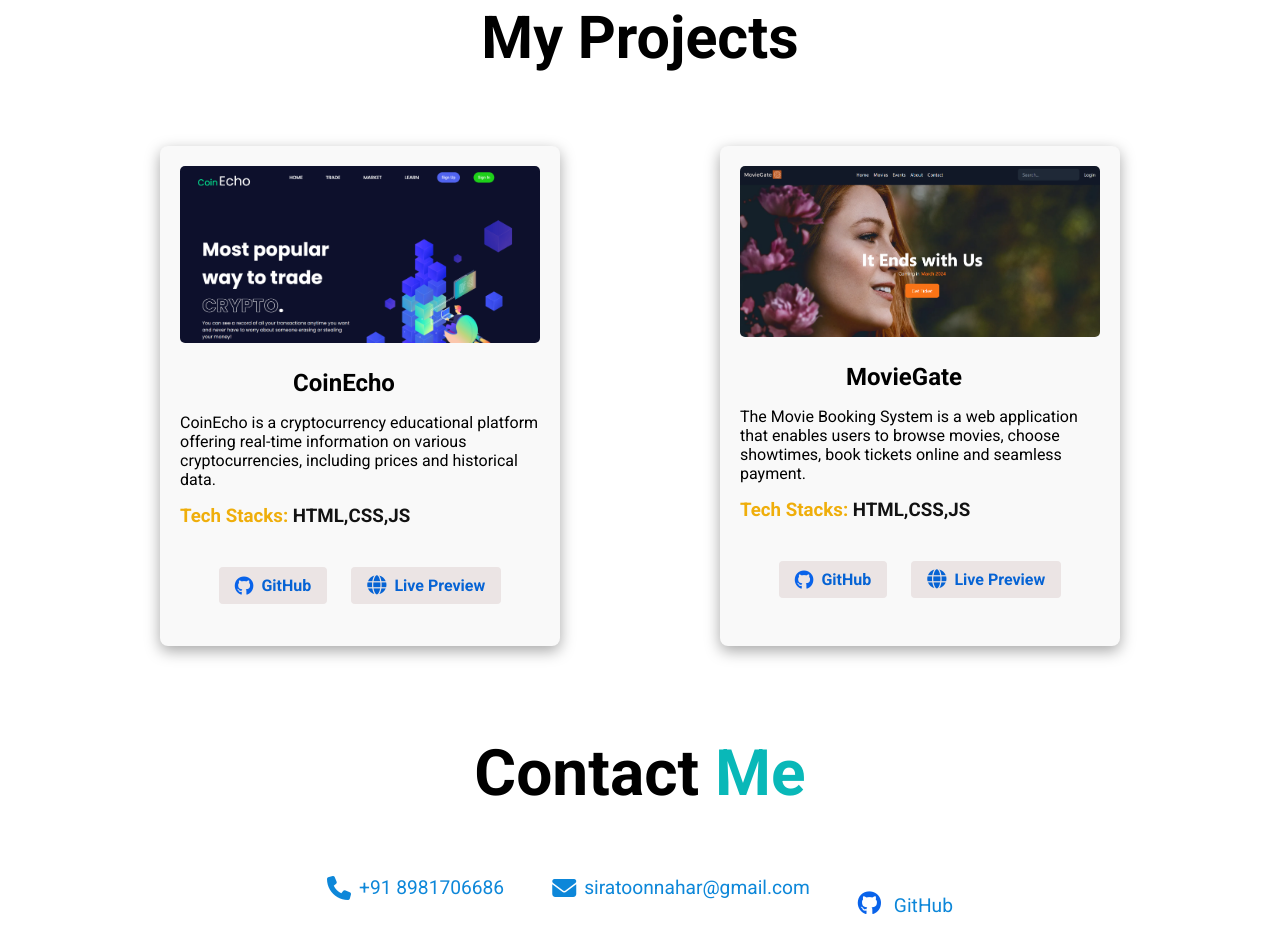
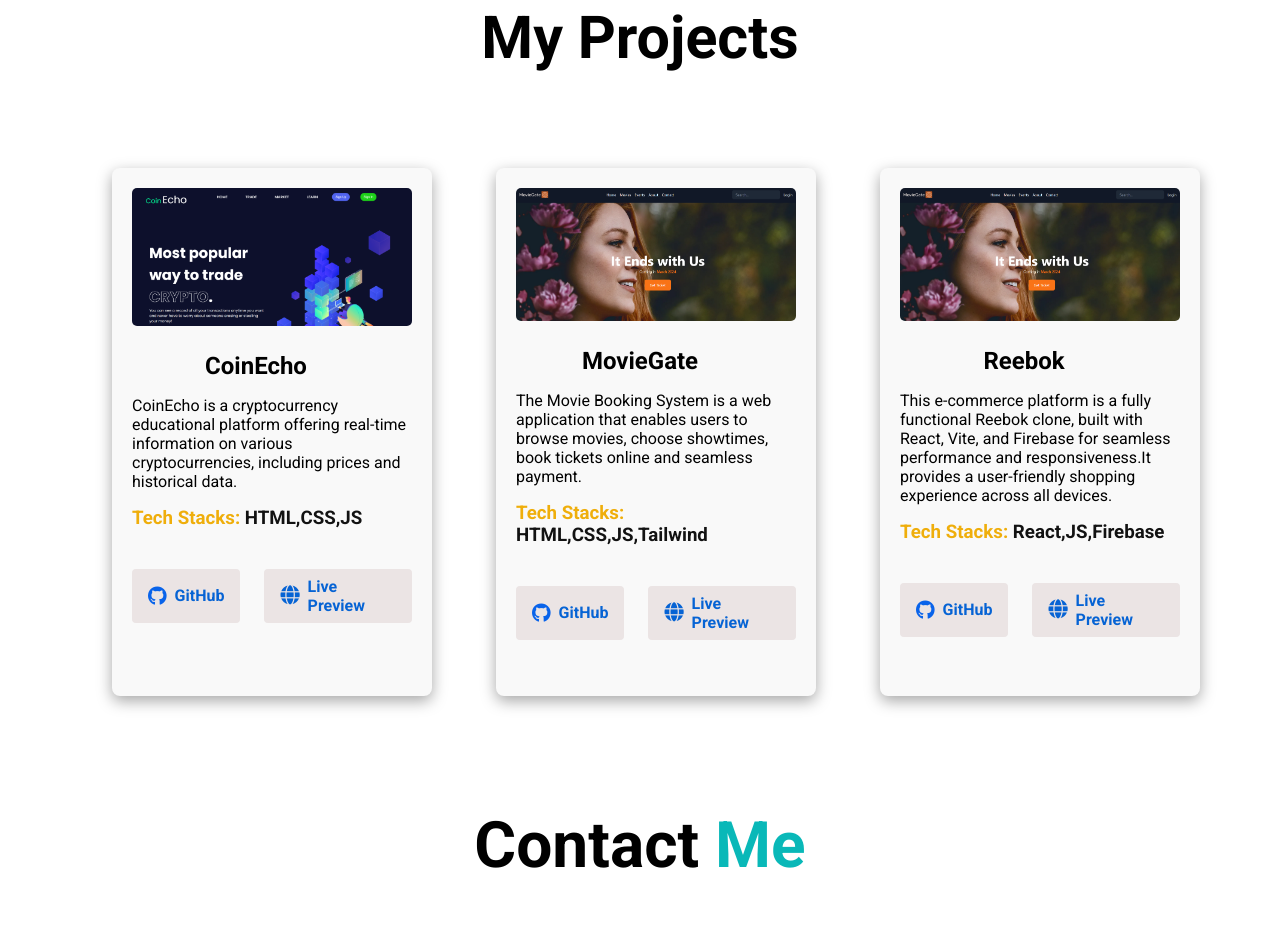
Before and after one commit to SiratoonNahar/my-portfolio, a plain HTML site: page index.html in a window 1280 px wide. Shown: the part 2012-2948 px from the top of the page. Drawn offline with nearby package versions, Linux system fonts and the light colour scheme; a web font is replaced by a local one.

Commit message:
-Update html and css file

```diff
--- a/index.html
+++ b/index.html
@@ -198,7 +198,24 @@
                     <h4>MovieGate</h4>
                     <p>The Movie Booking System is a web application that enables users to browse movies, choose
                         showtimes, book tickets online and seamless payment.</p>
-                    <h3>Tech Stacks: <span class="tech_stack">HTML,CSS,JS</span></h3>
+                    <h3>Tech Stacks: <span class="tech_stack">HTML,CSS,JS,Tailwind</span></h3>
+
+                    <div class="project-links">
+                        <a href="https://github.com/VenkataRamanaDerangula/Sprint-Scripters_027" target="_blank"
+                            aria-label="GitHub">
+                            <i class="fa-brands fa-github"></i> GitHub
+                        </a>
+                        <a href="https://66d56ac1eab8d3bc631a18c5--famous-semifreddo-ecf23a.netlify.app/"
+                            target="_blank" aria-label="Live Preview">
+                            <i class="fa-solid fa-globe"></i> Live Preview
+                        </a>
+                    </div>
+                </div>
+                <div class="project-box">
+                    <img src="./images/movieGate_img.png" alt="project2 Img">
+                    <h4>Reebok</h4>
+                    <p>This e-commerce platform is a fully functional Reebok clone, built with React, Vite, and Firebase for seamless performance and responsiveness.It provides a user-friendly shopping experience across all devices.</p>
+                    <h3>Tech Stacks: <span class="tech_stack">React,JS,Firebase</span></h3>
 
                     <div class="project-links">
                         <a href="https://github.com/VenkataRamanaDerangula/Sprint-Scripters_027" target="_blank"
--- a/portfolio.css
+++ b/portfolio.css
@@ -426,20 +426,18 @@
 
 .projects_container{
     margin-top: 4rem;
-    display: flex;
-    justify-content: space-around;
-    align-items: flex-start;
-    flex-wrap: wrap;
+    display: grid;
+    grid-template-columns: repeat(3,1fr);
 }
 
 .project-box {
     display: flex;
     flex-direction: column;
     align-items: center;
-    width: 400px;
-    height: 500px;
-    margin: 10px;
-    padding: 20px;
+    width: 20rem;
+    height: 33rem;
+    margin: 2rem;
+    padding: 5rem;
     background-color: #fcfcfc;
     border-radius: 8px;
     box-shadow: rgba(0, 0, 0, 0.35) 0px 5px 15px;
@@ -912,7 +910,9 @@
     .projects_container {
         margin-top: 2.5rem;
         margin-left: 3rem;
-        flex-direction: column;
+        display: grid;
+        grid-template-columns: repeat(1,1fr);
+        gap: 0.8rem;
     }
 
     .project-box {
```
